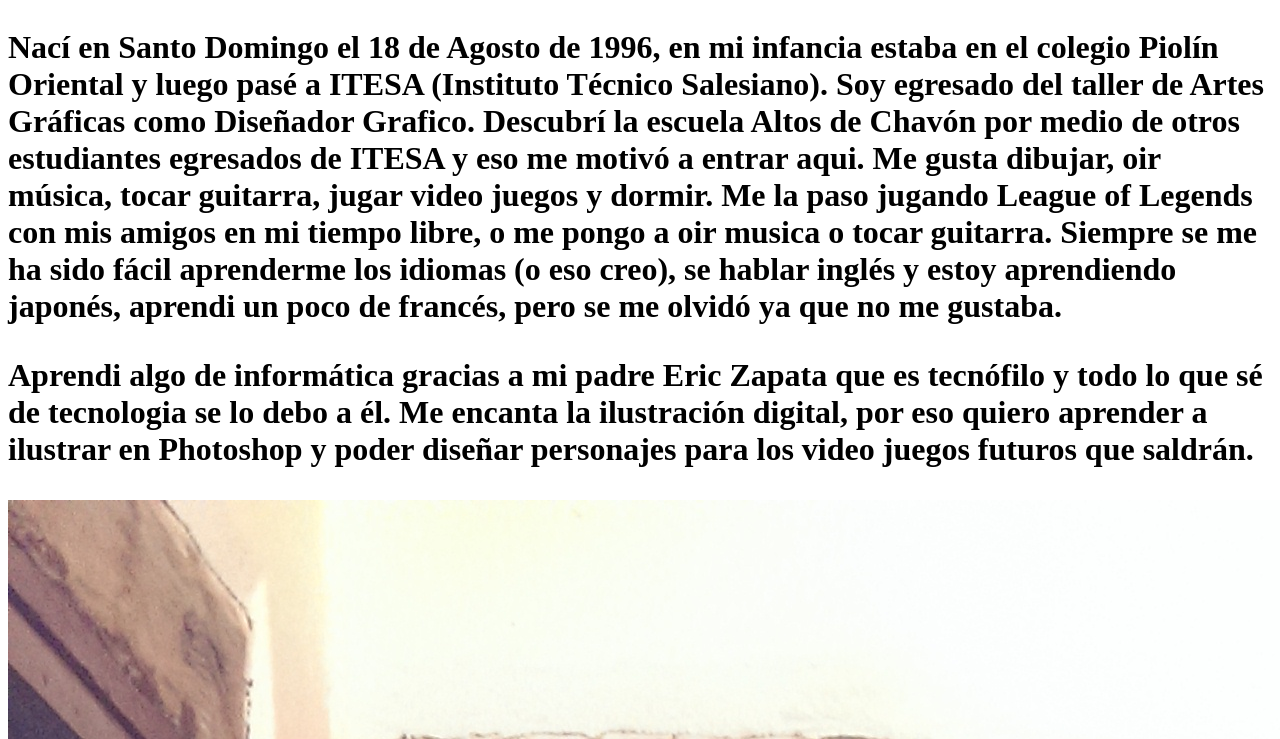
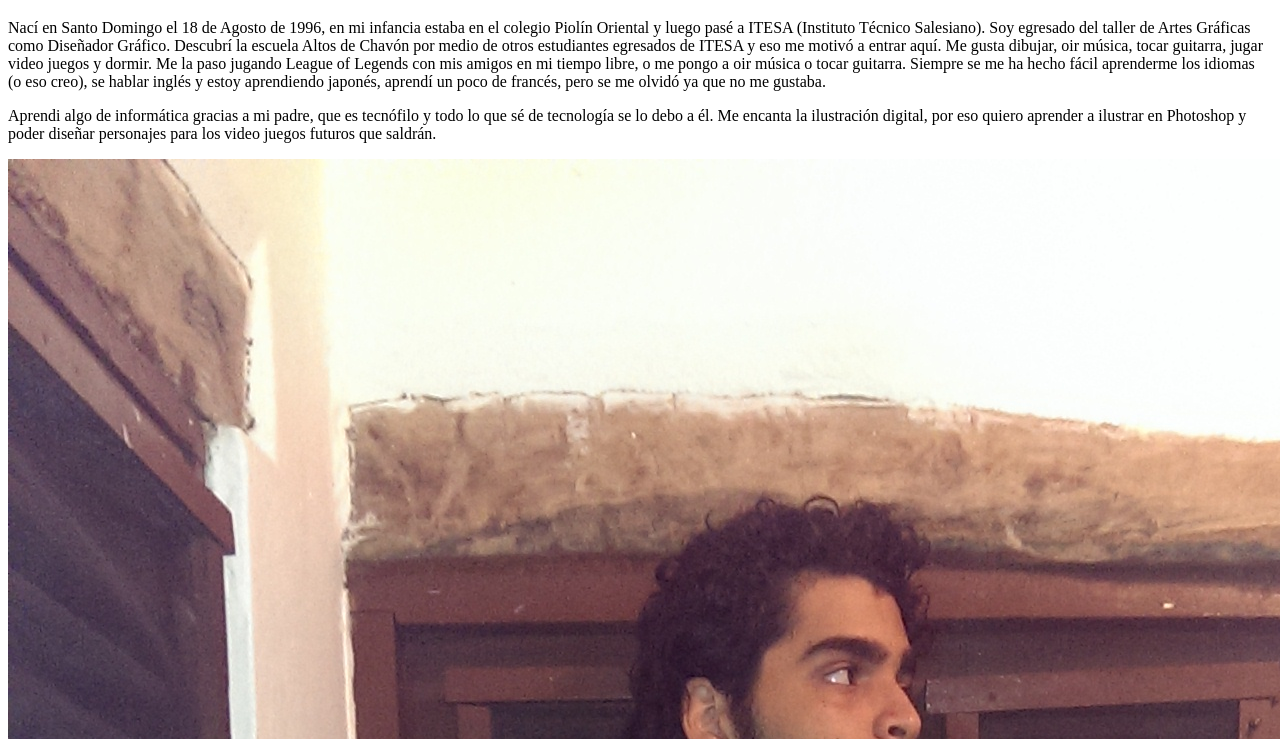
Before and after one commit to ZombieJericoh/Taller-Grafico, a plain HTML site: page Semana 1/index.html in a window 1280 px wide. Shown: the part 61-800 px from the top of the page. Drawn offline with Linux system fonts and the light colour scheme.

Commit message:
index.html

```diff
--- a/Semana 1/index.html
+++ b/Semana 1/index.html
@@ -4,10 +4,10 @@
 		<title>Autobiografia</title>
 	</head>
 	<body>
-		<h1>Eric Zapata<h1>
-			<p>Nací en Santo Domingo el 18 de Agosto de 1996, en mi infancia estaba en el colegio Piolín Oriental y luego pasé a ITESA (Instituto Técnico Salesiano). Soy egresado del taller de Artes Gráficas como Diseñador Grafico. Descubrí la escuela Altos de Chavón por medio de otros estudiantes egresados de ITESA y eso me motivó a entrar aqui. Me gusta dibujar, oir música, tocar guitarra, jugar video juegos y dormir. Me la paso jugando League of Legends con mis amigos en mi tiempo libre, o me pongo a oir musica o tocar guitarra. Siempre se me ha sido fácil aprenderme los idiomas (o eso creo), se hablar inglés y estoy aprendiendo japonés, aprendi un poco de francés, pero se me olvidó ya que no me gustaba.</p>
+		<h1>Eric Zapata</h1>
+			<p>	Nac&iacute; en Santo Domingo el 18 de Agosto de 1996, en mi infancia estaba en el colegio Piol&iacute;n Oriental y luego pas&eacute; a ITESA (Instituto T&eacute;cnico Salesiano). Soy egresado del taller de Artes Gr&aacute;ficas como Dise&ntilde;ador Gr&aacute;fico. Descubr&iacute; la escuela Altos de Chav&oacute;n por medio de otros estudiantes egresados de ITESA y eso me motiv&oacute; a entrar aqu&iacute;. Me gusta dibujar, oir m&uacute;sica, tocar guitarra, jugar video juegos y dormir. Me la paso jugando League of Legends con mis amigos en mi tiempo libre, o me pongo a oir m&uacute;sica o tocar guitarra. Siempre se me ha hecho f&aacute;cil aprenderme los idiomas (o eso creo), se hablar ingl&eacute;s y estoy aprendiendo japon&eacute;s, aprend&iacute; un poco de franc&eacute;s, pero se me olvid&oacute; ya que no me gustaba.</p>
 
-			<p>Aprendi algo de informática gracias a mi padre Eric Zapata que es tecnófilo y todo lo que sé de tecnologia se lo debo a él. Me encanta la ilustración digital, por eso quiero aprender a ilustrar en Photoshop y poder diseñar personajes para los video juegos futuros que saldrán.</p>
+		<p>Aprendi algo de inform&aacute;tica gracias a mi padre, que es tecn&oacute;filo y todo lo que s&eacute; de tecnolog&iacute;a se lo debo a &eacute;l. Me encanta la ilustraci&oacute;n digital, por eso quiero aprender a ilustrar en Photoshop y poder dise&ntilde;ar personajes para los video juegos futuros que saldr&aacute;n.</p>
 			<img src="images/IMAG0163.jpg"/>
 	</body>
 </html>
```
